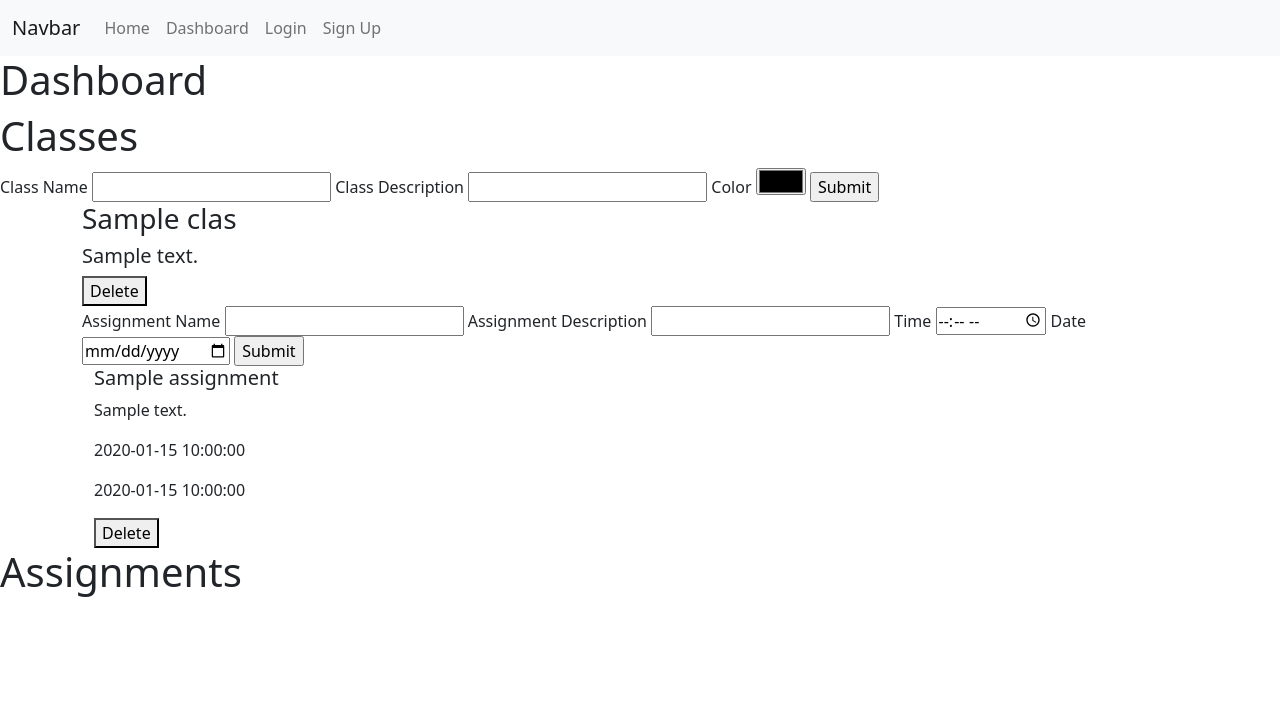
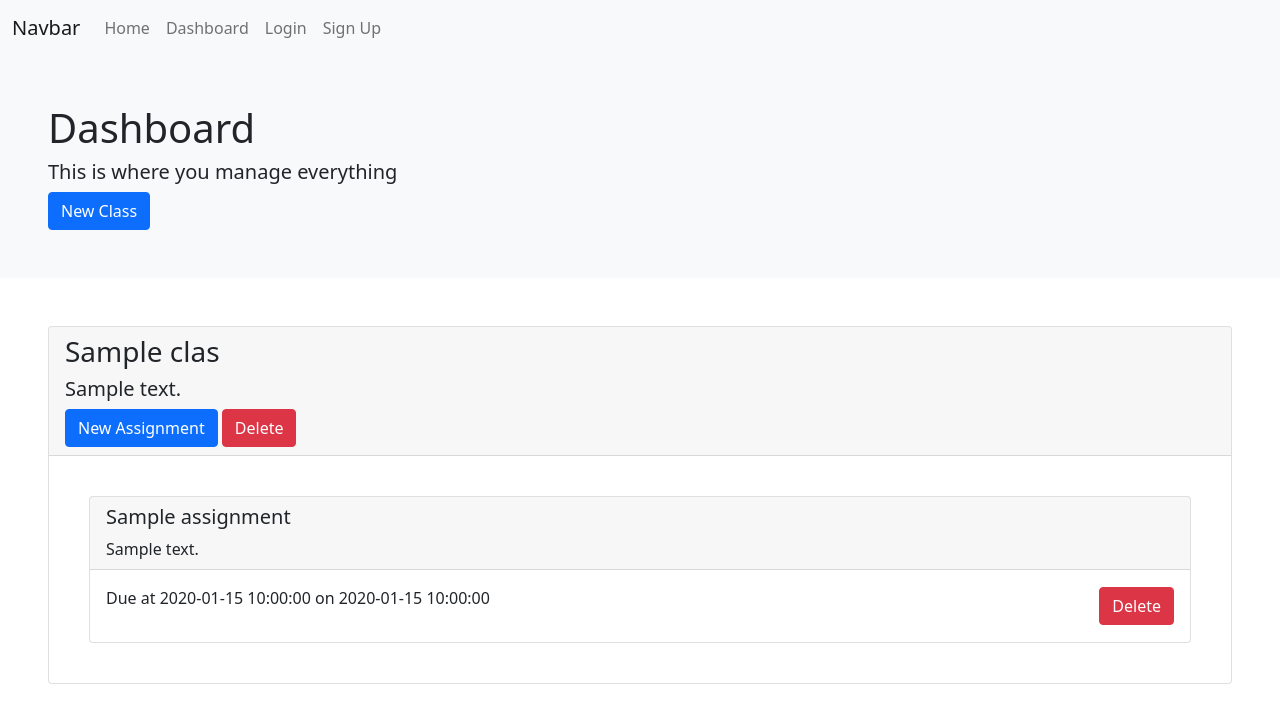
Before and after one commit to aldenq/homework-planner, a Flask app: template templates/dashboard.html in a window 1280 px wide. Shown: the top 723 px of the page. Run offline with Flask 2, Linux system fonts and the light colour scheme; the template is opened without the code that fills it: most values are stand-ins (such as "Sample title", 1, 10 or a date in 2020); some libraries are stand-ins or nearby versions.

Commit message:
improved ui

```diff
--- a/templates/dashboard.html
+++ b/templates/dashboard.html
@@ -2,56 +2,109 @@
 
 {% block content %}
 
+<div class=" p-5 bg-light">
     <h1>Dashboard</h1>
+    <h5>This is where you manage everything</h5>
+    <button class="btn btn-primary" type="button" data-bs-toggle="offcanvas" data-bs-target="#offcanvas-classes" aria-controls="offcanvasExample">
+        New Class
+    </button>
+</div>
 
-<h1>Classes</h1>
-<form action="{{ url_for('class_new') }}", method="post">
-    <label for="name">Class Name</label>
-    <input type="text" name="name" id="">
-    <label for="description">Class Description</label>
-    <input type="text" name="description" id="">
-    <label for="color">Color</label>
-    <input type="color" name="color" id="">
-    <input type="submit" value="Submit">
+
+<div class="offcanvas offcanvas-start" tabindex="-1" id="offcanvas-classes" aria-labelledby="offcanvas-classes-label">
+    <div class="offcanvas-header" id="offcanvas-classes-label">
+        <h3>Create Class</h3>
+        <button type="button" class="btn-close text-reset" data-bs-dismiss="offcanvas" aria-label="Close"></button>
+    </div>
+    <div class="offcanvas-body">
+        <form class="p-4 border" action="{{ url_for('class_new') }}", method="post">
+            <div class="form-group mb-3">
+                <label class="form-label" for="name">Class Name</label>
+                <input class="form-control" type="text" name="name" id="">
+            </div>
+
+            <div class="form-group mb-3">
+                <label class="form-label" for="description">Class Description</label>
+                <input class="form-control" type="text" name="description" id="">
+            </div>
+
+           <div class="form-group mb-3">
+                <label class="form-label" for="color">Color</label>
+                <input class="form-control" type="color" name="color" id="">
+           </div>
+
+            <input class="btn btn-primary" type="submit" value="Submit">
         </form>
+    </div>
+</div>
+
 {% for class in classes %}
-<div class="container">
+<div class="card m-5">
+    <div class="card-header">
         <h3>{{class.name}}</h3>
         <h5>{{class.description}}</h5>
+
+        <button class="btn btn-primary" type="button" data-bs-toggle="offcanvas" data-bs-target="#offcanvas-assignments" aria-controls="offcanvas-assignments-label">
+            New Assignment
+        </button>
+        <div class="offcanvas offcanvas-start" tabindex="-1" id="offcanvas-assignments" aria-labelledby="offcanvas-assignments-label">
+            <div class="offcanvas-header" id="offcanvas-assignments-label">
+                <h3>Create Assignment</h3>
+                <button type="button" class="btn-close text-reset" data-bs-dismiss="offcanvas" aria-label="Close"></button>
+            </div>
+            <div class="offcanvas-body">
+                <form class="p-4 border" action="{{ url_for('assignment_new', class_id=class['_id']) }}", method="post">
+
+                    <div class="form-group mb-3">
+                        <label class="form-label" for="name">Assignment Name</label>
+                        <input class="form-control" type="text" name="name" id="">
+                    </div>
+
+                    <div class="form-group mb-3">
+                        <label class="form-label" for="description">Assignment Description</label>
+                        <input class="form-control" type="text" name="description" id="">
+                    </div>
+
+                    <div class="form-group mb-3">
+                        <label class="form-label" for="time">Time</label>
+                        <input class="form-control" type="time" name="time" id="">
+                    </div>
+
+                    <div class="form-group mb-3">
+                        <label class="form-label" for="date">Date</label>
+                        <input class="form-control" type="date" name="date" id="">
+                    </div>
+
+                    <input class="btn btn-primary" type="submit" value="Submit">
+                </form>
+            </div>
+        </div>
+
         <a href="{{ url_for('class_delete', id=class._id) }}">
-        <button>Delete</button>
+            <button class="btn btn-danger">Delete</button>
         </a>
+    </div>
     <!-- Make this for both -->
-    <form action="{{ url_for('assignment_new', class_id=class['_id']) }}", method="post">
-        <label for="name">Assignment Name</label>
-        <input type="text" name="name" id="">
 
-        <label for="description">Assignment Description</label>
-        <input type="text" name="description" id="">
+    <div class="card-body">
 
-        <label for="time">Time</label>
-        <input type="time" name="time" id="">
-
-        <label for="date">Date</label>
-        <input type="date" name="date" id="">
-
-        <input type="submit" value="Submit">
-    </form>
         {% for assignment in class['assignments'] %}
-        <div class="container">
-            <h5>{{ assignment.name }}</h5>
-            <p>{{ assignment.description }}</p>
-            <p>{{ assignment.time }}</p>
-            <p>{{ assignment.date }}</p>
+            <div class="card m-4">
+                <div class="card-header">
+                    <h5 class="card-title">{{ assignment.name }}</h5>
+                    <p class="card-text">{{ assignment.description }}</p>
+                </div>
+                <div class="card-body d-flex justify-content-between align-items-center">
+                    <p class="p-0">Due at {{ assignment.time }} on {{ assignment.date }}</p>
                     <a href="{{ url_for('assignment_delete', id=assignment._id) }}">
-                <button>Delete</button>
+                        <button class="btn btn-danger">Delete</button>
                     </a>
+                </div>
             </div>
         {% endfor %}
     </div>
+</div>
 {% endfor %}
-
-<h1>Assignments</h1>
 
 
 {% endblock content %}
```
Lines whose indentation alone changed are shown as unchanged.
